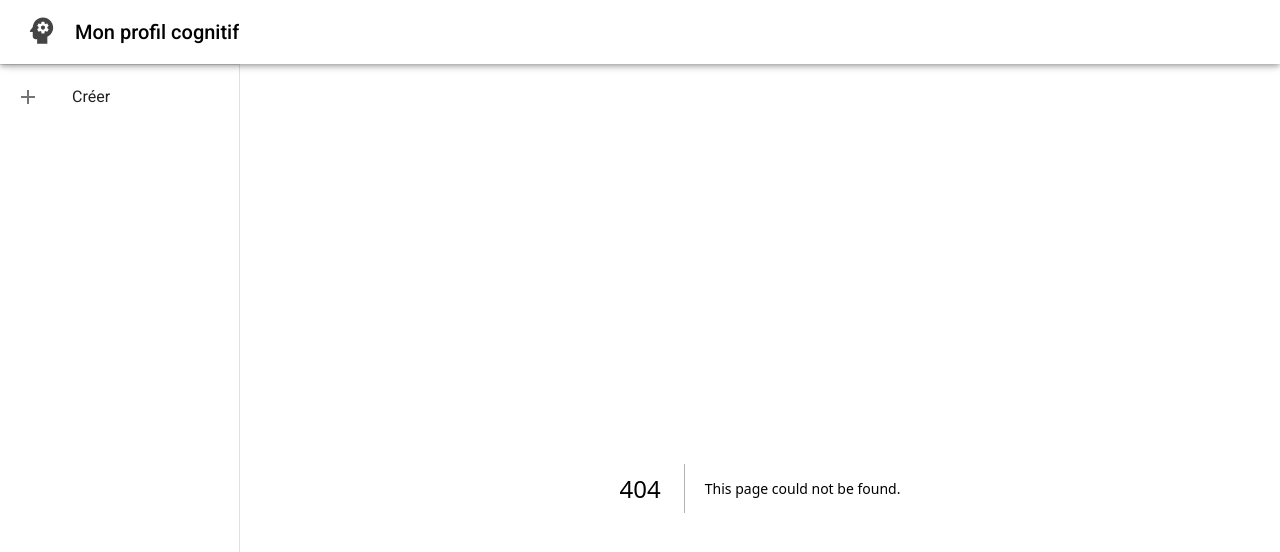
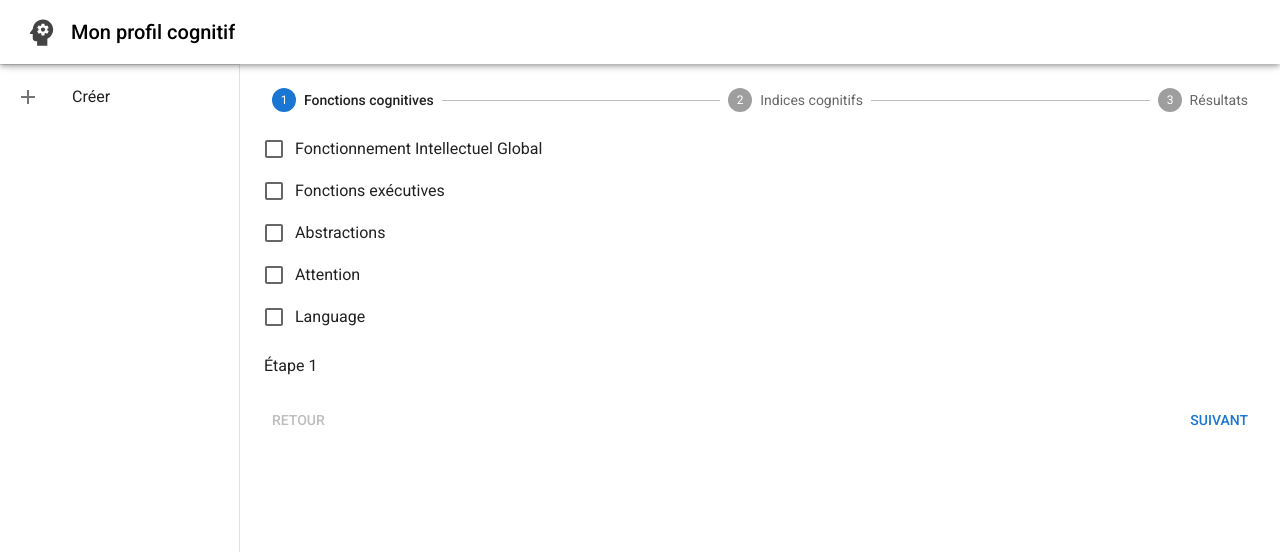
Before and after one commit to gruyaume/cognitive-profile, a Next.js app: page /evaluation in a window 1280 px wide. Before the commit this address had no page. Shown: the top 552 px of the page. Built offline with nearby package versions, Linux system fonts and the light colour scheme.

Commit message:
feat: Adds stepper for user input

```diff
--- /dev/null
+++ b/app/evaluation/page.tsx
@@ -0,0 +1,197 @@
+"use client";
+import * as React from "react";
+import Box from "@mui/material/Box";
+import Stepper from "@mui/material/Stepper";
+import Step from "@mui/material/Step";
+import StepLabel from "@mui/material/StepLabel";
+import Button from "@mui/material/Button";
+import Typography from "@mui/material/Typography";
+import FormGroup from "@mui/material/FormGroup";
+import FormControlLabel from "@mui/material/FormControlLabel";
+import Checkbox from "@mui/material/Checkbox";
+import TextField from "@mui/material/TextField";
+import InputAdornment from "@mui/material/InputAdornment";
+import FormControl from "@mui/material/FormControl";
+
+const functionToIndicesMap: Record<string, string[]> = {
+  "Fonctionnement Intellectuel Global": ["Index 1", "Index 2"],
+  "Fonctions exécutives": ["Index 3", "Index 4"],
+  Abstractions: ["Index 5"],
+  Attention: ["Index 6", "Index 7"],
+  Language: ["Index 8", "Index 9"],
+};
+
+export default function HorizontalLinearStepper() {
+  const [activeStep, setActiveStep] = React.useState(0);
+  const [selectedCognitiveFunctions, setselectedCognitiveFunctions] =
+    React.useState<Record<string, boolean>>({
+      "Fonctionnement Intellectuel Global": false,
+      "Fonctions exécutives": false,
+      Abstractions: false,
+      Attention: false,
+      Language: false,
+    });
+  const [selectedIndices, setSelectedIndices] = React.useState<
+    Record<string, boolean>
+  >({});
+
+  const handleFunctionChange = (event: React.ChangeEvent<HTMLInputElement>) => {
+    setselectedCognitiveFunctions((prev) => ({
+      ...prev,
+      [event.target.name]: event.target.checked,
+    }));
+  };
+
+  const handleNext = () => {
+    setActiveStep((prevActiveStep) => prevActiveStep + 1);
+  };
+
+  const handleBack = () => {
+    setActiveStep((prevActiveStep) => prevActiveStep - 1);
+  };
+
+  const handleReset = () => {
+    setActiveStep(0);
+  };
+
+  const handleIndexChange = (event: React.ChangeEvent<HTMLInputElement>) => {
+    setSelectedIndices((prev) => ({
+      ...prev,
+      [event.target.name]: event.target.checked,
+    }));
+  };
+
+  const cognitiveFunctionsContent = (
+    <FormGroup>
+      {Object.entries(selectedCognitiveFunctions).map(
+        ([functionName, isSelected]) => (
+          <FormControlLabel
+            key={functionName}
+            control={
+              <Checkbox
+                checked={isSelected}
+                onChange={handleFunctionChange}
+                name={functionName}
+              />
+            }
+            label={functionName}
+          />
+        )
+      )}
+    </FormGroup>
+  );
+
+  const cognitiveIndicesContent = (
+    <div>
+      {Object.entries(selectedCognitiveFunctions)
+        .filter(([, isSelected]) => isSelected)
+        .map(([functionName]) => (
+          <div key={functionName}>
+            <Typography variant="h6" sx={{ marginTop: 2 }}>
+              {functionName}
+            </Typography>
+            <FormGroup>
+              {functionToIndicesMap[functionName].map((index) => (
+                <FormControlLabel
+                  key={index}
+                  control={
+                    <Checkbox
+                      checked={selectedIndices[index] || false}
+                      onChange={handleIndexChange}
+                      name={index}
+                    />
+                  }
+                  label={index}
+                />
+              ))}
+            </FormGroup>
+          </div>
+        ))}
+    </div>
+  );
+
+  const cognitiveResultsContent = (
+    <div>
+      {Object.entries(selectedIndices)
+        .filter(([, isSelected]) => isSelected)
+        .map(([index]) => (
+          <Box key={index} sx={{ m: 1, width: "25ch" }}>
+            <Typography variant="body1" sx={{ marginBottom: 1 }}>
+              {index}
+            </Typography>
+            <TextField
+              label="Percentile"
+              type="number"
+              inputProps={{ min: 0, max: 100 }}
+              variant="outlined"
+              fullWidth
+              margin="normal"
+              InputProps={{
+                endAdornment: <InputAdornment position="end">%</InputAdornment>,
+              }}
+            />
+          </Box>
+        ))}
+    </div>
+  );
+
+  const steps = [
+    {
+      label: "Fonctions cognitives",
+      getContent: () => cognitiveFunctionsContent,
+    },
+    {
+      label: "Indices cognitifs",
+      getContent: () => cognitiveIndicesContent,
+    },
+    {
+      label: "Résultats",
+      getContent: () => cognitiveResultsContent,
+    },
+  ];
+
+  return (
+    <Box sx={{ width: "100%" }}>
+      <Stepper activeStep={activeStep}>
+        {steps.map((step) => (
+          <Step key={step.label}>
+            <StepLabel>{step.label}</StepLabel>
+          </Step>
+        ))}
+      </Stepper>
+      {activeStep < steps.length && (
+        <Typography sx={{ mt: 2 }}>{steps[activeStep].getContent()}</Typography>
+      )}
+      {activeStep === steps.length ? (
+        <React.Fragment>
+          <Typography sx={{ mt: 2, mb: 1 }}>
+            Toutes les étapes sont complétées!
+          </Typography>
+          <Box sx={{ display: "flex", flexDirection: "row", pt: 2 }}>
+            <Box sx={{ flex: "1 1 auto" }} />
+            <Button onClick={handleReset}>Recommencer</Button>
+          </Box>
+        </React.Fragment>
+      ) : (
+        <React.Fragment>
+          <Typography sx={{ mt: 2, mb: 1 }}>Étape {activeStep + 1}</Typography>
+          <Box sx={{ display: "flex", flexDirection: "row", pt: 2 }}>
+            <Button
+              color="inherit"
+              disabled={activeStep === 0}
+              onClick={handleBack}
+              sx={{ mr: 1 }}
+            >
+              Retour
+            </Button>
+            <Box sx={{ flex: "1 1 auto" }} />
+
+            <Button onClick={handleNext}>
+              {activeStep === steps.length - 1 ? "Terminer" : "Suivant"}
+            </Button>
+          </Box>
+        </React.Fragment>
+      )}
+    </Box>
+  );
+}
--- a/app/layout.tsx
+++ b/app/layout.tsx
@@ -11,19 +11,19 @@ import ListItem from "@mui/material/ListItem";
 import ListItemButton from "@mui/material/ListItemButton";
 import ListItemIcon from "@mui/material/ListItemIcon";
 import ListItemText from "@mui/material/ListItemText";
-import DashboardIcon from "@mui/icons-material/Dashboard";
 import AddIcon from "@mui/icons-material/Add";
 import PsychologyIcon from "@mui/icons-material/Psychology";
 import ThemeRegistry from "@/components/ThemeRegistry/ThemeRegistry";
+import IconButton from "@mui/material/IconButton";
 
 export const metadata = {
-  title: "Next.js App Router + Material UI v5",
-  description: "Next.js App Router + Material UI v5",
+  title: "Mon Profil Cognitif",
+  description: "A tool for neuropsychologists to visualize cognitive profiles.",
 };
 
 const DRAWER_WIDTH = 240;
 
-const LINKS = [{ text: "Créer", href: "/", icon: AddIcon }];
+const LINKS = [{ text: "Créer", href: "/evaluation", icon: AddIcon }];
 
 export default function RootLayout({
   children,
@@ -36,10 +36,15 @@ export default function RootLayout({
         <ThemeRegistry>
           <AppBar position="fixed" sx={{ zIndex: 2000 }}>
             <Toolbar sx={{ backgroundColor: "background.paper" }}>
-              <PsychologyIcon
-                fontSize="large"
-                sx={{ color: "#444", mr: 2, transform: "translateY(-2px)" }}
-              />
+              <IconButton
+                size="large"
+                edge="start"
+                color="inherit"
+                aria-label="menu"
+                href="/"
+              >
+                <PsychologyIcon fontSize="large" sx={{ color: "#444" }} />
+              </IconButton>
               <Typography variant="h6" noWrap component="div" color="black">
                 Mon profil cognitif
               </Typography>
```
